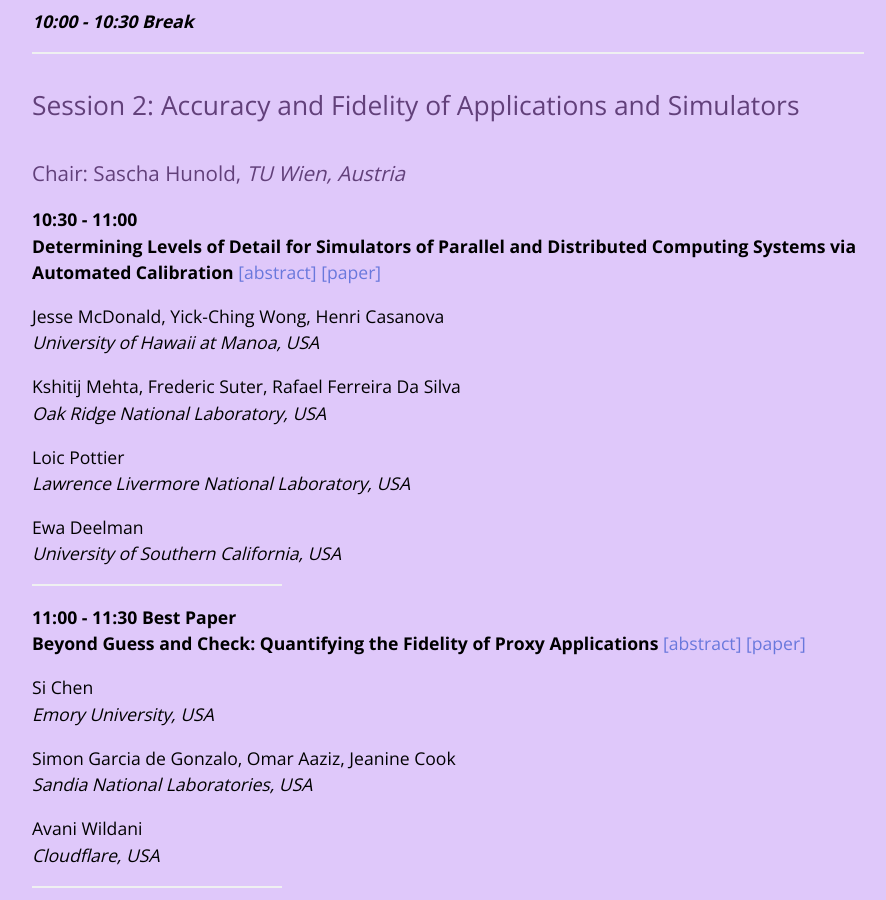
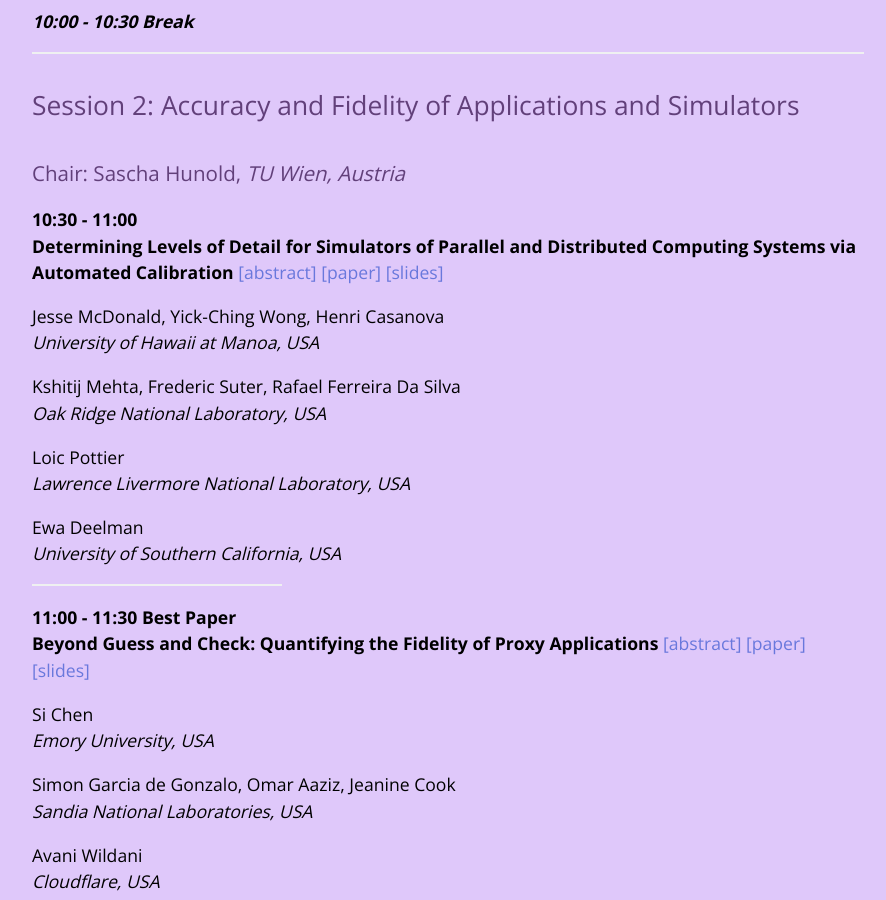
Before and after one commit to pmbs-workshop/pmbs-workshop.github.io, a Jekyll site: the page built from schedule.markdown, in a window 1280 px wide and 900 px high, scrolled down 1646 px. Shown: the whole window, without its empty margins (192-1078 px from the left). Built offline with Jekyll 4.4.1, drawn with Linux system fonts in a browser that asks for light colours.

Commit message:
links talks 3 and 4

```diff
--- a/schedule.markdown
+++ b/schedule.markdown
@@ -52,7 +52,7 @@ _NVIDIA Corporation, USA_
 ### Chair: Sascha Hunold, _TU Wien, Austria_
 
 **10:30 - 11:00**\\
-**Determining Levels of Detail for Simulators of Parallel and Distributed Computing Systems via Automated Calibration** [[abstract]](abstract03.html) [[paper]](https://doi.org/10.1145/3731599.3767698)
+**Determining Levels of Detail for Simulators of Parallel and Distributed Computing Systems via Automated Calibration** [[abstract]](abstract03.html) [[paper]](https://doi.org/10.1145/3731599.3767698) [[slides]](talk03.pdf)
 
 Jesse McDonald, Yick-Ching Wong, Henri Casanova\\
 _University of Hawaii at Manoa, USA_
@@ -70,7 +70,7 @@ _University of Southern California, USA_
 {: style="width: 30%;"}
 
 **11:00 - 11:30 Best Paper**\\
-**Beyond Guess and Check: Quantifying the Fidelity of Proxy Applications** [[abstract]](abstract04.html) [[paper]](https://doi.org/10.1145/3731599.3767700)
+**Beyond Guess and Check: Quantifying the Fidelity of Proxy Applications** [[abstract]](abstract04.html) [[paper]](https://doi.org/10.1145/3731599.3767700) [[slides]](talk04.pdf)
 
 Si Chen\\
 _Emory University, USA_
```
